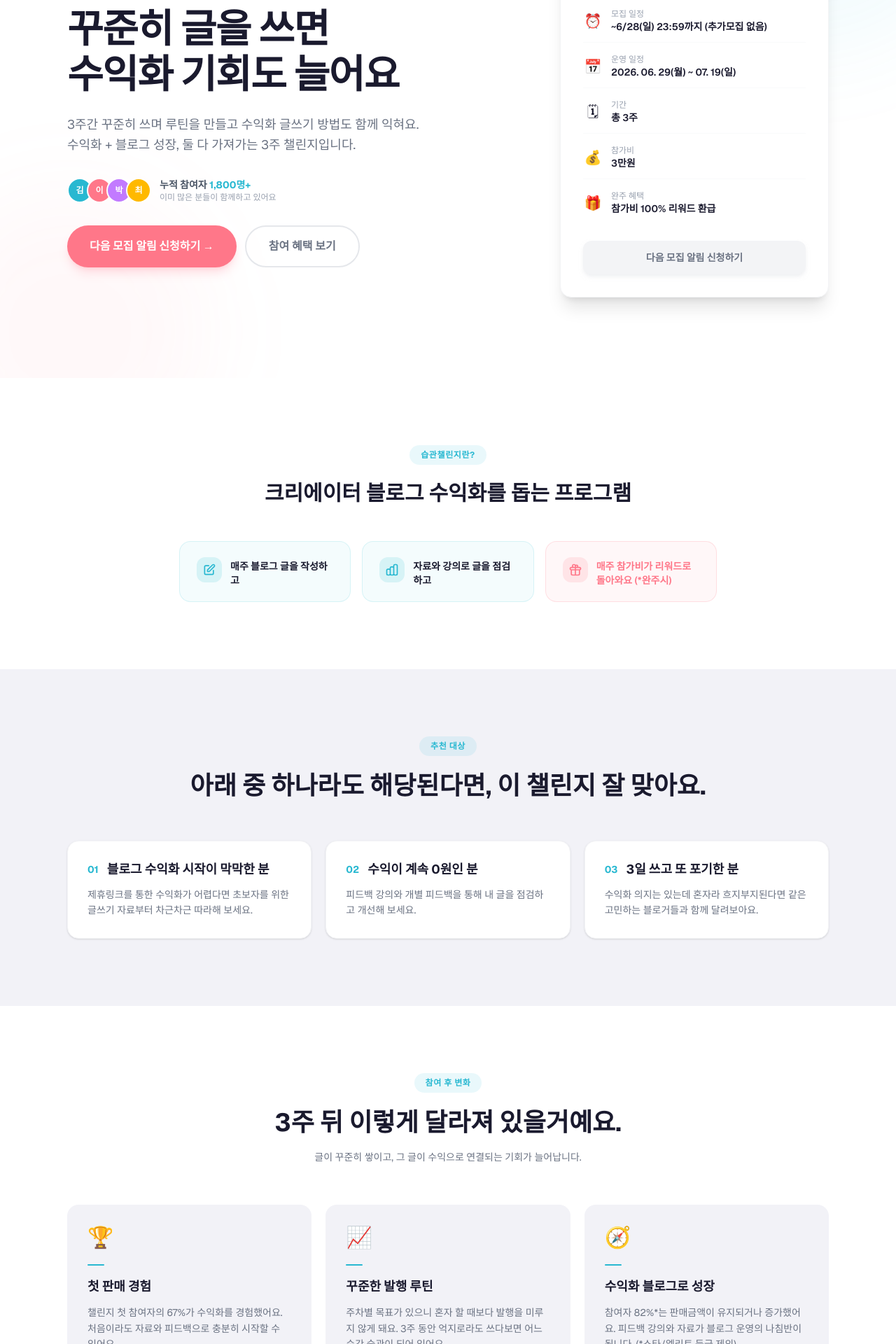
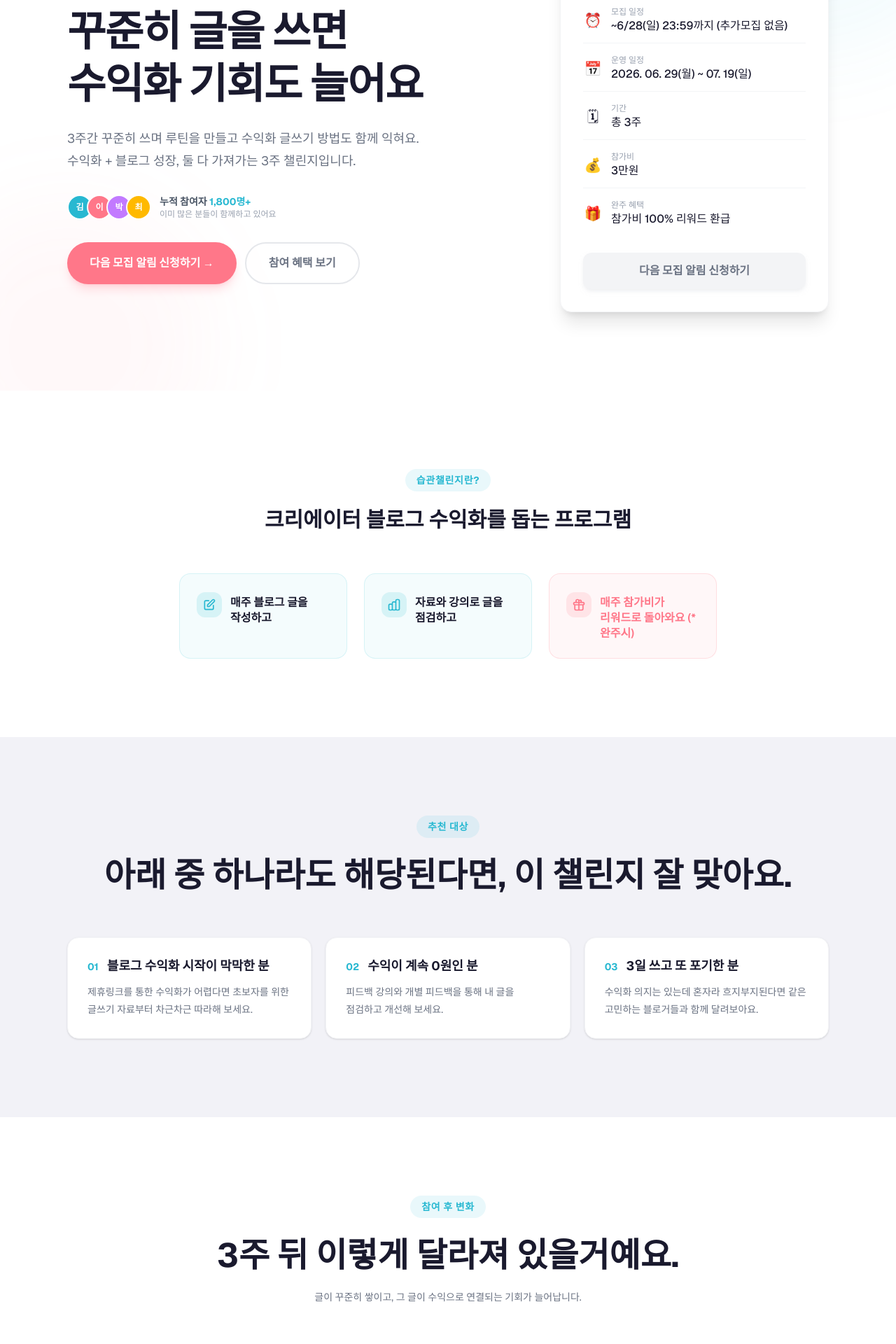
Before and after one commit to marine-pixel/habit-challenge-admin, a Next.js app: page / in a window 1280 px wide. Shown: the part 260-2180 px from the top of the page at 70% size. Built offline with nearby package versions, Linux system fonts and the light colour scheme; no server answers.

Commit message:
Improve landing page readability

```diff
--- a/src/app/globals.css
+++ b/src/app/globals.css
@@ -20,4 +20,13 @@ html {
 body {
   background: var(--background);
   color: var(--foreground);
+  line-height: 1.7;
+  word-break: keep-all;
+  overflow-wrap: break-word;
+  -webkit-font-smoothing: antialiased;
 }
+
+h1, h2, h3, h4, p, li, span {
+  word-break: keep-all;
+  overflow-wrap: break-word;
+}
--- a/src/app/page.tsx
+++ b/src/app/page.tsx
@@ -19,7 +19,7 @@ function SectionBadge({
       : 'bg-[#28B8D1]/10 text-[#28B8D1]';
   return (
     <span
-      className={`inline-flex items-center ${styles} text-xs font-bold px-4 py-1.5 rounded-full mb-5 tracking-wider uppercase`}
+      className={`inline-flex items-center ${styles} text-sm font-bold px-4 py-1.5 rounded-full mb-5 tracking-wider uppercase`}
     >
       {children}
     </span>
@@ -28,7 +28,7 @@ function SectionBadge({
 
 function SectionTitle({ children }: { children: React.ReactNode }) {
   return (
-    <h2 className="text-3xl sm:text-4xl font-bold text-[#1a1a2e] leading-tight">
+    <h2 className="text-3xl sm:text-4xl lg:text-5xl font-bold text-[#1a1a2e] leading-snug">
       {children}
     </h2>
   );
@@ -53,19 +53,19 @@ function HeroSection({ isOpen }: { isOpen: boolean }) {
       <div className="absolute top-0 right-0 w-[500px] h-[500px] bg-[#28B8D1]/6 rounded-full blur-3xl -translate-y-1/3 translate-x-1/4 pointer-events-none" />
       <div className="absolute bottom-0 left-0 w-[400px] h-[400px] bg-[#FF7789]/5 rounded-full blur-3xl translate-y-1/3 -translate-x-1/4 pointer-events-none" />
 
-      <div className="relative max-w-6xl mx-auto px-4 sm:px-6 lg:px-8 py-16 sm:py-24 w-full">
+      <div className="relative max-w-6xl mx-auto px-4 sm:px-6 lg:px-8 py-20 sm:py-28 w-full">
         <div className="grid grid-cols-1 lg:grid-cols-2 gap-12 lg:gap-16 items-center">
           {/* Left: Copy */}
           <div>
             <SectionBadge>✦ 수익화까지 이어지는 3주 프로그램</SectionBadge>
 
-            <h1 className="text-4xl sm:text-5xl lg:text-[3.5rem] font-bold text-[#1a1a2e] leading-[1.15] mb-6 tracking-tight">
+            <h1 className="text-4xl sm:text-5xl lg:text-6xl font-bold text-[#1a1a2e] leading-[1.25] mb-6 tracking-tight">
               꾸준히 글을 쓰면<br />
               수익화 기회도 늘어요
             </h1>
 
-            <p className="text-gray-500 text-base sm:text-lg leading-relaxed mb-8 max-w-lg">
-              3주간 꾸준히 쓰며 루틴을 만들고 수익화 글쓰기 방법도 함께 익혀요.<br />
+            <p className="text-gray-500 text-lg leading-[1.8] mb-8 max-w-lg">
+              3주간 꾸준히 쓰며 루틴을 만들고 수익화 글쓰기 방법도 함께 익혀요.<br className="sm:hidden" />
               수익화 + 블로그 성장, 둘 다 가져가는 3주 챌린지입니다.
             </p>
 
@@ -128,12 +128,12 @@ function HeroSection({ isOpen }: { isOpen: boolean }) {
                 {infoItems.map((item) => (
                   <div
                     key={item.label}
-                    className="flex items-center gap-3 py-3 border-b border-gray-50 last:border-0"
+                    className="flex items-center gap-3 py-3 border-b border-gray-100 last:border-0"
                   >
                     <span className="text-xl w-7 text-center">{item.icon}</span>
                     <div>
                       <p className="text-xs text-gray-400 font-medium">{item.label}</p>
-                      <p className="text-sm font-semibold text-[#1a1a2e]">{item.value}</p>
+                      <p className="text-sm sm:text-base font-medium text-[#1a1a2e]">{item.value}</p>
                     </div>
                   </div>
                 ))}
@@ -143,7 +143,7 @@ function HeroSection({ isOpen }: { isOpen: boolean }) {
                 <a
                   href="#apply"
                   className={[
-                    'block w-full text-center py-3.5 rounded-xl font-bold text-sm transition-colors shadow-md',
+                    'block w-full text-center py-3.5 rounded-xl font-bold text-base transition-colors shadow-md',
                     isOpen
                       ? 'bg-[#FF7789] text-white hover:bg-[#ff5f72] shadow-[#FF7789]/20'
                       : 'bg-gray-100 text-gray-500 hover:bg-gray-200 shadow-gray-200/50',
@@ -193,20 +193,20 @@ function WhatIsSection() {
   ];
 
   return (
-    <section className="py-20 sm:py-24 bg-white">
+    <section className="py-20 sm:py-28 bg-white">
       <div className="max-w-6xl mx-auto px-4 sm:px-6 lg:px-8">
-        <div className="text-center mb-12">
+        <div className="text-center mb-10 sm:mb-14">
           <SectionBadge>습관챌린지란?</SectionBadge>
           <p className="text-2xl sm:text-3xl font-bold text-[#1a1a2e] leading-snug">
             크리에이터 블로그 수익화를 돕는 프로그램
           </p>
         </div>
 
-        <div className="flex flex-col sm:flex-row items-stretch justify-center gap-4 max-w-3xl mx-auto">
+        <div className="flex flex-col sm:flex-row items-stretch justify-center gap-4 sm:gap-6 max-w-3xl mx-auto">
           {points.map((pt, i) => (
             <div
               key={i}
-              className={`flex-1 flex items-start gap-3 rounded-2xl px-6 py-5 border ${
+              className={`flex-1 flex items-start gap-3 rounded-2xl p-6 border ${
                 pt.accent
                   ? 'bg-[#FF7789]/6 border-[#FF7789]/20'
                   : 'bg-[#28B8D1]/5 border-[#28B8D1]/15'
@@ -221,7 +221,7 @@ function WhatIsSection() {
               >
                 {pt.icon}
               </div>
-              <p className={`text-sm font-semibold leading-snug mt-1.5 ${pt.accent ? 'text-[#FF7789]' : 'text-[#1a1a2e]'}`}>
+              <p className={`text-base font-semibold leading-snug mt-1.5 ${pt.accent ? 'text-[#FF7789]' : 'text-[#1a1a2e]'}`}>
                 {pt.text}
               </p>
             </div>
@@ -253,9 +253,9 @@ function TargetSection() {
   ];
 
   return (
-    <section id="target" className="py-20 sm:py-24 bg-[#F2F2F7]">
+    <section id="target" className="py-20 sm:py-28 bg-[#F2F2F7]">
       <div className="max-w-6xl mx-auto px-4 sm:px-6 lg:px-8">
-        <div className="text-center mb-14">
+        <div className="text-center mb-10 sm:mb-14">
           <SectionBadge>추천 대상</SectionBadge>
           <SectionTitle>아래 중 하나라도 해당된다면, 이 챌린지 잘 맞아요.</SectionTitle>
         </div>
@@ -270,7 +270,7 @@ function TargetSection() {
                 <span className="text-[#28B8D1] text-sm font-bold flex-shrink-0">{t.num}</span>
                 <h3 className="font-bold text-[#1a1a2e] text-lg leading-snug">{t.title}</h3>
               </div>
-              <p className="text-gray-500 text-sm leading-relaxed">{t.desc}</p>
+              <p className="text-gray-500 text-sm leading-[1.8]">{t.desc}</p>
             </div>
           ))}
         </div>
@@ -300,9 +300,9 @@ function ResultsSection() {
   ];
 
   return (
-    <section className="py-20 sm:py-24 bg-white">
+    <section className="py-20 sm:py-28 bg-white">
       <div className="max-w-6xl mx-auto px-4 sm:px-6 lg:px-8">
-        <div className="text-center mb-14">
+        <div className="text-center mb-10 sm:mb-14">
           <SectionBadge>참여 후 변화</SectionBadge>
           <SectionTitle>3주 뒤 이렇게 달라져 있을거예요.</SectionTitle>
           <p className="text-gray-500 mt-4 max-w-xl mx-auto text-sm leading-relaxed">
@@ -319,7 +319,7 @@ function ResultsSection() {
               <div className="text-3xl mb-5">{r.icon}</div>
               <div className="w-6 h-0.5 bg-[#28B8D1] mb-4 rounded-full group-hover:w-12 transition-all duration-300" />
               <h3 className="font-bold text-[#1a1a2e] text-lg mb-3">{r.title}</h3>
-              <p className="text-gray-500 text-sm leading-relaxed">{r.desc}</p>
+              <p className="text-gray-500 text-sm leading-[1.8]">{r.desc}</p>
             </div>
           ))}
         </div>
@@ -367,11 +367,11 @@ function BenefitsSection() {
   ];
 
   return (
-    <section id="benefits" className="py-20 sm:py-24 bg-white">
+    <section id="benefits" className="py-20 sm:py-28 bg-white">
       <div className="max-w-6xl mx-auto px-4 sm:px-6 lg:px-8">
 
         {/* Header */}
-        <div className="text-center mb-12">
+        <div className="text-center mb-10 sm:mb-14">
           <SectionBadge color="accent">참여 혜택</SectionBadge>
           <SectionTitle>완주하면, 참가비가 리워드로 돌아와요</SectionTitle>
           <p className="text-gray-500 mt-4 max-w-xl mx-auto text-sm leading-relaxed">
@@ -381,7 +381,7 @@ function BenefitsSection() {
         </div>
 
         {/* 환급 구조 블록 */}
-        <div className="bg-[#FF7789]/6 border border-[#FF7789]/20 rounded-2xl px-7 py-8 mb-8">
+        <div className="bg-[#FF7789]/6 border border-[#FF7789]/20 rounded-2xl p-8 mb-8">
           <div className="flex items-center gap-2.5 mb-6">
             <span className="text-2xl">🎁</span>
             <p className="text-base font-bold text-[#1a1a2e]">참가비 30,000원</p>
@@ -393,7 +393,7 @@ function BenefitsSection() {
               <div key={i} className="flex sm:flex-1 items-center gap-3 sm:gap-0">
                 <div className="flex-1 flex flex-col sm:items-center bg-white rounded-xl border border-[#FF7789]/20 px-5 py-4 shadow-sm">
                   <span className="text-xs font-bold text-[#FF7789] mb-1">{step.week}</span>
-                  <span className="text-sm font-semibold text-[#1a1a2e]">{step.amount}</span>
+                  <span className="text-base font-semibold text-[#1a1a2e]">{step.amount}</span>
                 </div>
                 {i < rewardSteps.length - 1 && (
                   <svg className="w-5 h-5 text-[#FF7789]/40 flex-shrink-0 sm:mx-2 hidden sm:block" fill="none" stroke="currentColor" viewBox="0 0 24 24">
@@ -411,18 +411,18 @@ function BenefitsSection() {
 
           {/* 강조 문구 */}
           <div className="bg-[#FF7789] rounded-xl px-5 py-3.5 mb-4 text-center">
-            <p className="font-bold text-white text-base">
+            <p className="font-bold text-white text-lg">
               3주 모두 완주 = 30,000원 전액 리워드 환급
             </p>
           </div>
 
           {/* 보조 문구 */}
           <div className="space-y-1.5">
-            <p className="flex items-start gap-2 text-sm text-gray-500">
+            <p className="flex items-start gap-2 text-sm text-gray-500 leading-[1.8]">
               <span className="w-1.5 h-1.5 rounded-full bg-[#FF7789]/50 mt-1.5 flex-shrink-0" />
               완주 못 한 주는 리워드가 환급되지 않아요. 그게 매주 쓰게 만드는 이유가 됩니다.
             </p>
-            <p className="flex items-start gap-2 text-sm text-gray-500">
+            <p className="flex items-start gap-2 text-sm text-gray-500 leading-[1.8]">
               <span className="w-1.5 h-1.5 rounded-full bg-[#FF7789]/50 mt-1.5 flex-shrink-0" />
               매주 완주자에게는 리워드 외에 추가 혜택도 랜덤으로 지급돼요.
             </p>
@@ -440,7 +440,7 @@ function BenefitsSection() {
                 {c.icon}
               </div>
               <h3 className="font-bold text-[#1a1a2e] text-lg mb-3 leading-snug">{c.title}</h3>
-              <p className="text-gray-500 text-sm leading-relaxed">{c.desc}</p>
+              <p className="text-gray-500 text-sm leading-[1.8]">{c.desc}</p>
             </div>
           ))}
         </div>
@@ -476,9 +476,9 @@ function HowToSection() {
   ];
 
   return (
-    <section id="how" className="py-20 sm:py-24 bg-[#F2F2F7]">
+    <section id="how" className="py-20 sm:py-28 bg-[#F2F2F7]">
       <div className="max-w-6xl mx-auto px-4 sm:px-6 lg:px-8">
-        <div className="text-center mb-14">
+        <div className="text-center mb-10 sm:mb-14">
           <SectionBadge>진행 방식</SectionBadge>
           <SectionTitle>3주 동안 딱 이것만 하면 돼요</SectionTitle>
         </div>
@@ -493,7 +493,7 @@ function HowToSection() {
                   </div>
                   <h3 className="font-bold text-[#1a1a2e] text-lg leading-snug">{s.title}</h3>
                 </div>
-                <p className="text-gray-400 text-sm leading-relaxed">{s.desc}</p>
+                <p className="text-gray-400 text-base leading-[1.8]">{s.desc}</p>
               </div>
               {i < steps.length - 1 && (
                 <div className="hidden sm:block absolute top-1/2 -right-2 -translate-y-1/2 z-10">
@@ -542,9 +542,9 @@ function ReviewsSection() {
   const dotColors = ['bg-[#28B8D1]', 'bg-[#FF7789]', 'bg-purple-400', 'bg-amber-400'];
 
   return (
-    <section id="reviews" className="py-20 sm:py-24 bg-[#F2F2F7]">
+    <section id="reviews" className="py-20 sm:py-28 bg-[#F2F2F7]">
       <div className="max-w-6xl mx-auto px-4 sm:px-6 lg:px-8">
-        <div className="text-center mb-14">
+        <div className="text-center mb-10 sm:mb-14">
           <SectionBadge>참여자 후기</SectionBadge>
           <SectionTitle>참여 후 이렇게 달라졌어요</SectionTitle>
         </div>
@@ -555,7 +555,7 @@ function ReviewsSection() {
               key={i}
               className="bg-white rounded-2xl border border-gray-100 shadow-sm p-7 hover:shadow-md transition-shadow duration-200"
             >
-              <p className="text-[#1a1a2e] text-sm leading-relaxed mb-5 font-medium">
+              <p className="text-[#1a1a2e] text-sm leading-[1.9] mb-5 font-medium">
                 &ldquo;{r.text}&rdquo;
               </p>
               <div className="flex items-center gap-2.5">
```
